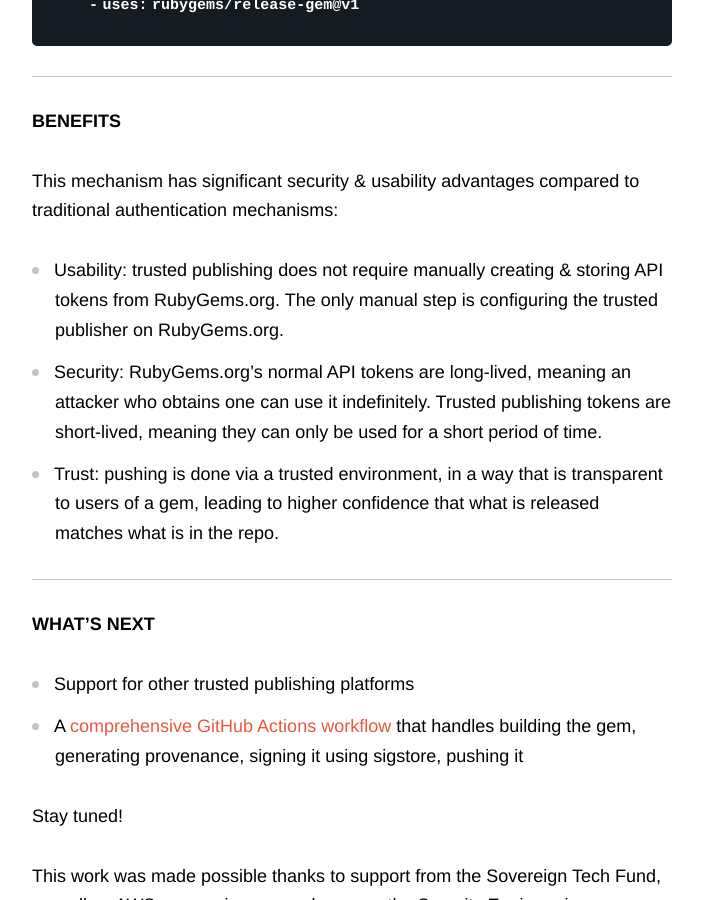
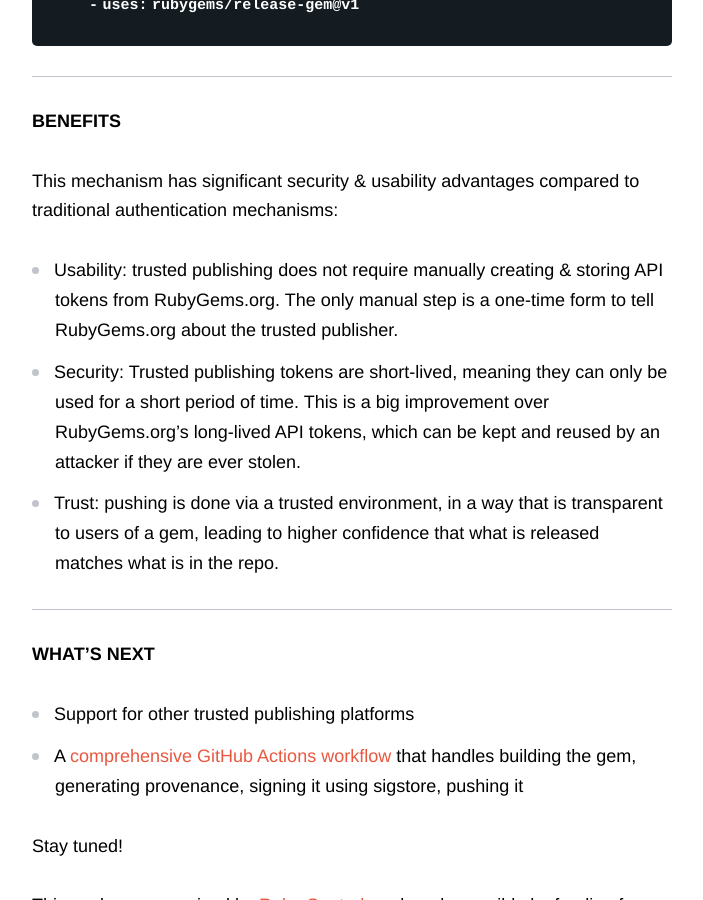
Before and after one commit to rubygems/rubygems.github.io, a Jekyll site: the page built from _posts/2023-12-14-trusted-publishing.md, in a window 1280 px wide and 900 px high, scrolled down 2181 px. Shown: the whole window, without its empty margins (438-1141 px from the left). Built offline with Jekyll 4.4.1, drawn with Linux system fonts in a browser that asks for light colours; comment, search, counter and statistics services are not loaded; some of the changed text lies outside the part shown.

Commit message:
Apply suggestions from code review
Co-authored-by: André Arko <andre@arko.net>

```diff
--- a/_posts/2023-12-14-trusted-publishing.md
+++ b/_posts/2023-12-14-trusted-publishing.md
@@ -7,7 +7,7 @@
 
 Hi all!
 
-I'm excited to share a new feature that will help make RubyGems.org more secure, as well as making it easier to automate gem publishing. We're calling it [Trusted Publishing](https://guides.rubygems.org/trusted-publishing/).
+I'm excited to share a new feature that will help make RubyGems.org more secure, as well as making it easier to automate gem publishing. Inspired by the Python package index, we're calling it [Trusted Publishing](https://guides.rubygems.org/trusted-publishing/).
 
 ## Backstory
 
@@ -15,11 +15,11 @@
 
 On the flip side, we want to encourage gem authors to push their gems from trusted environments, based on the state of public repositories. For many, that means using GitHub Actions (as a CI/CD platform) for gems with repos hosted on GitHub.com.
 
-Until now, the desire to require MFA everywhere and to encourage automated gem pushing have been in opposition. Setting up automated publishing required disabling MFA on an API key that is stored as a long-lived secret on GitHub Actions. Even worse, given it was a clunky, multi-step process, many gem authors simply pushed gems from their laptops.
+Until now, MFA has been incompatible with automated gem pushes. You needed an API key with MFA disabled, stored by GitHub as a long-lived secret, and provided to every CI job. Even worse, given it was a clunky, multi-step process, many gem authors simply pushed gems from their laptops rather than go through the steps required to set that up.
 
 ## Trusted Publishing
 
-Enter the subject of today's announcement: [Trusted Publishing](https://guides.rubygems.org/trusted-publishing/). Before getting into the details, I'd like to quickly thank our friends over at [PyPi](https://pypi.org/) for blazing this trail, providing helpful guidance, and writing some pretty great [docs](https://docs.pypi.org/trusted-publishers/).
+Enter the subject of today's announcement: [Trusted Publishing](https://guides.rubygems.org/trusted-publishing/). Before getting into the details, I'd like to quickly thank our friends over at [PyPI](https://pypi.org/) for blazing this trail, providing helpful guidance, and writing some pretty great [docs](https://docs.pypi.org/trusted-publishers/).
 
 Trusted Publishing is a term for using OpenID Connect (OIDC) to exchange short-lived identity tokens between a trusted third-party service and RubyGems.org. This allows obtaining short-lived API tokens in an automated environment (such as CI) without having to store long-lived API tokens or username/password credentials.
 
@@ -51,8 +51,8 @@
 
 This mechanism has significant security & usability advantages compared to traditional authentication mechanisms:
 
-- **Usability**: trusted publishing does not require manually creating & storing API tokens from RubyGems.org. The only manual step is configuring the trusted publisher on RubyGems.org.
-- **Security**: RubyGems.org’s normal API tokens are long-lived, meaning an attacker who obtains one can use it indefinitely. Trusted publishing tokens are short-lived, meaning they can only be used for a short period of time.
+- **Usability**: trusted publishing does not require manually creating & storing API tokens from RubyGems.org. The only manual step is a one-time form to tell RubyGems.org about the trusted publisher.
+- **Security**: Trusted publishing tokens are short-lived, meaning they can only be used for a short period of time. This is a big improvement over RubyGems.org’s long-lived API tokens, which can be kept and reused by an attacker if they are ever stolen.
 - **Trust**: pushing is done via a trusted environment, in a way that is transparent to users of a gem, leading to higher confidence that what is released matches what is in the repo.
 
 ## What's Next
@@ -62,4 +62,4 @@
 
 Stay tuned!
 
-This work was made possible thanks to support from the Sovereign Tech Fund, as well as AWS sponsoring my work now as the Security Engineer in Residence.
+This work was organized by [Ruby Central](https://rubycentral.org), and made possible by funding from Ruby Central members, the [Sovereign Tech Fund](https://www.sovereigntechfund.de), and the [AWS Security Residency](https://rubycentral.org/news/ruby-central-welcomes-new-software-engineer-in-residence-sponsored-by-aws/).
```
